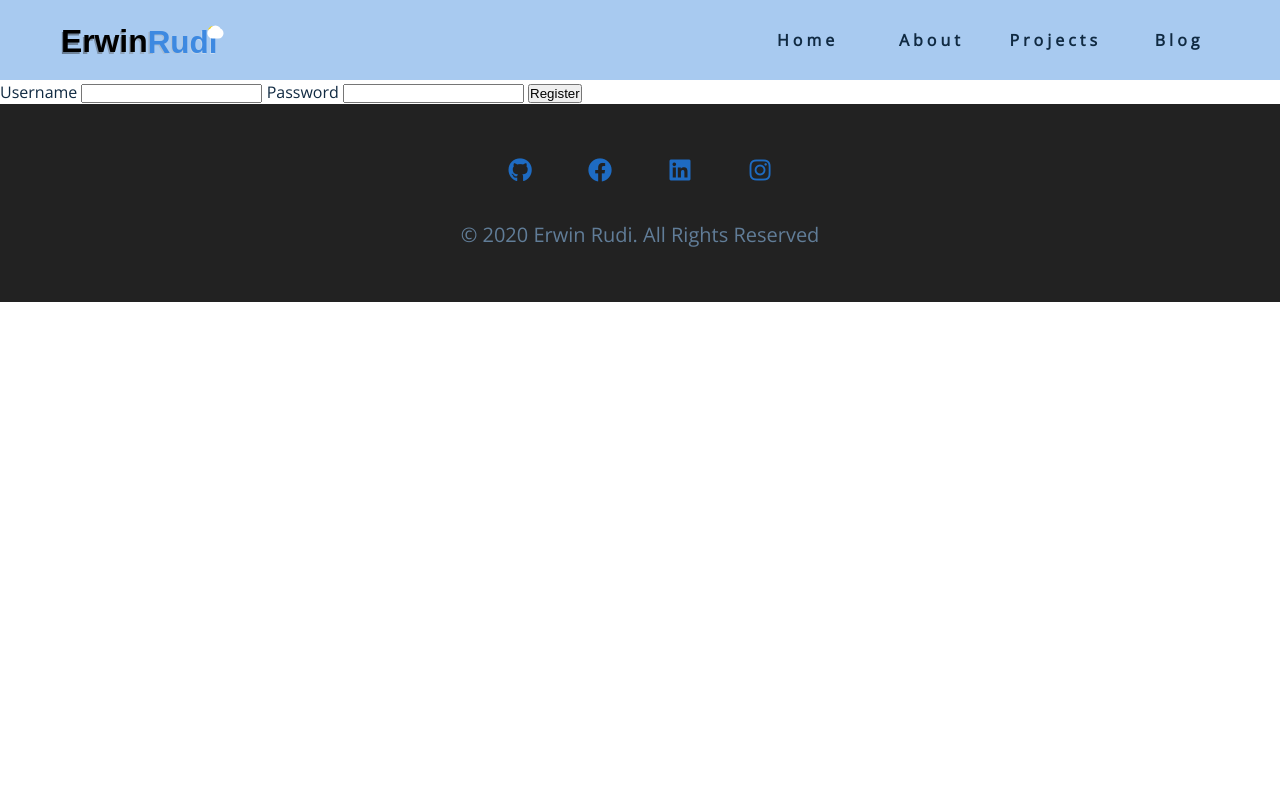
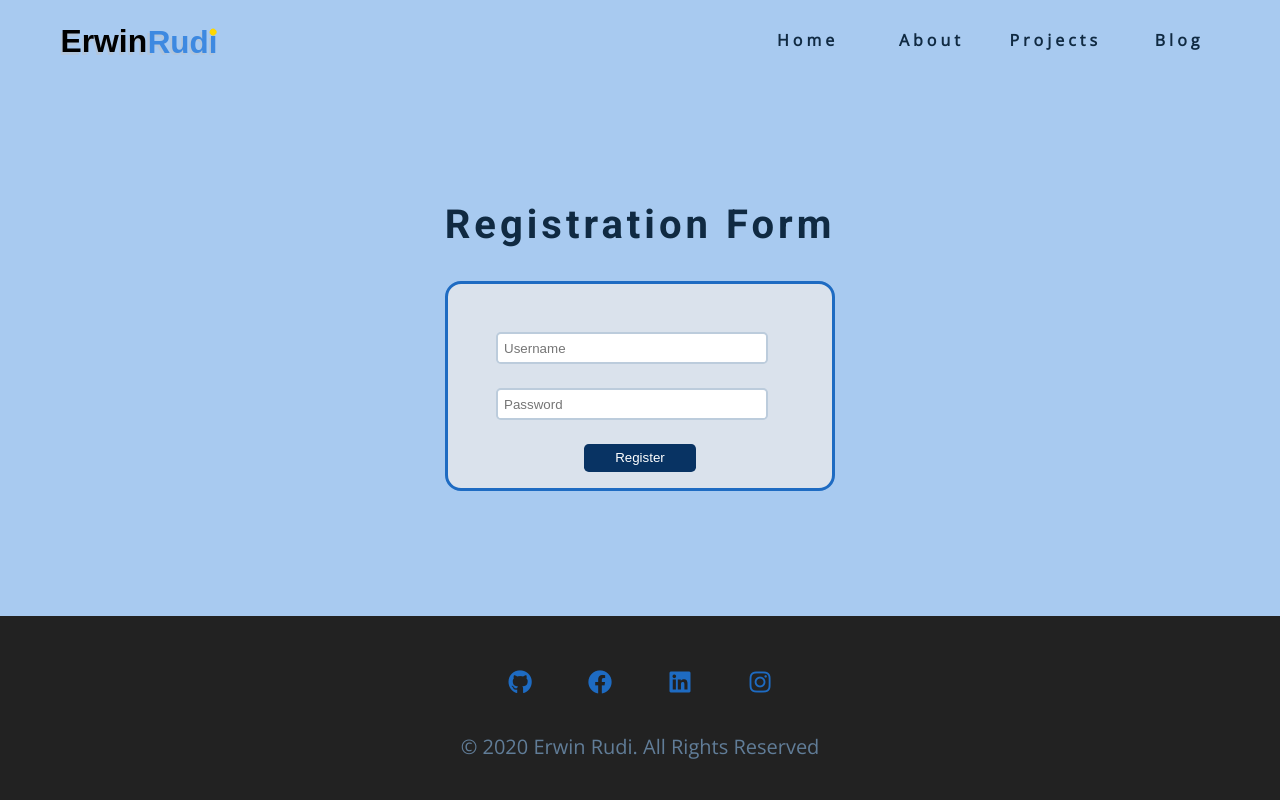
Before and after one commit to solinuck/portfolio, a Flask app: page /auth/register in a window 1280 px wide. Run offline with Flask 2, Linux system fonts and the light colour scheme.

Commit message:
registration form with flashes

```diff
--- a/portfolio_app/static/css/styles.css
+++ b/portfolio_app/static/css/styles.css
@@ -683,6 +683,7 @@ Footer
 ===============
 */
 .footer {
+  height: 11.5rem;
   padding-bottom: 2rem;
   background: #222;
   display: grid;
@@ -705,3 +706,65 @@ Footer
   font-size: 1.25rem;
   text-transform: capitalize;
 }
+
+/*
+===============
+Register Page
+===============
+ */
+.register {
+  /* minus navbar minus footer*/
+  height: calc(100vh - 5rem - 11.5rem);
+  background: var(--clr-primary-10);
+  display: grid;
+  place-items: center;
+}
+
+.form-box {
+  background: var(--clr-grey-9);
+  border: 3px solid var(--clr-primary-5);
+  border-radius: 1rem;
+  padding: 1rem 3rem 1rem 3rem;
+}
+
+.form {
+  display: grid;
+  grid-template-columns: 1fr;
+  grid-row-gap: 1.5rem;
+}
+
+input[type=text] {
+  width: 17rem;
+  padding: 0.4rem;
+  border: 2px solid var(--clr-grey-8);
+  border-radius: 0.3rem;
+  outline: none;
+  transition: var(--transition);
+  color: var(--clr-primary-1);
+}
+
+input[type=text]:focus {
+  border: 2px solid var(--clr-primary-1);
+}
+
+input[type=submit] {
+  width: 7rem;
+  padding: 0.4rem;
+  justify-self: center;
+  background: var(--clr-primary-1);
+  color: white;
+  border: none;
+  border-radius: 0.3rem;
+  outline: none;
+}
+
+.flash {
+  text-align: center;
+  padding-bottom: 0.5rem;
+  color: red;
+  opacity: 0;
+}
+
+.showFlash {
+  opacity: 1;
+}
--- a/portfolio_app/templates/auth/login.html
+++ b/portfolio_app/templates/auth/login.html
@@ -1,4 +1,6 @@
 {% extends "base.html" %}
+
+{% block title %} Register {% endblock%}
 
 {% block content %}
 <div class="admin section">
--- a/portfolio_app/templates/auth/register.html
+++ b/portfolio_app/templates/auth/register.html
@@ -1,11 +1,26 @@
 {% extends "base.html" %}
 
+{% block title %} Register {% endblock%}
+
 {% block content %}
-<form method="post">
-  <label for="username">Username</label>
-  <input name="username" id="username" required>
-  <label for="password">Password</label>
-  <input type="password" name="password" id="password" required>
-  <input type="submit" value="Register">
-</form>
+<!-- Register Form -->
+<div class="register">
+
+  <div class="form">
+    <div class="form-title">
+      <h2>registration form</h2>
+    </div>
+    <div class="form-box">
+      <div class="flash">replace me</div>
+      <form class="form" method="post">
+        <input type="text" name="username" id="username" placeholder="Username">
+        <input type="text" type="password" name="password" id="password"
+          placeholder="Password">
+        <input class="submit-btn" type="submit" value="Register">
+      </form>
+    </div>
+  </div>
+</div>
+
+<!-- End of Register Form -->
 {% endblock %}
--- a/portfolio_app/templates/base.html
+++ b/portfolio_app/templates/base.html
@@ -5,7 +5,7 @@
   <meta charset="UTF-8">
   <meta name="viewport" content="width=device-width, initial-scale=1.0">
   <meta http-equiv="X-UA-Compatible" content="ie=edge">
-  <title>{% block title %} {% endblock %}</title>
+  <title>Blog || {% block title %} {% endblock %}</title>
 
   <link rel="stylesheet" href="{{ url_for('static', filename='css/styles.css')}}">
   <link rel="stylesheet"
@@ -20,7 +20,7 @@
     <div class="nav-center">
       <!-- nav header -->
       <div class="nav-header">
-        <img src="./static/images/logo.svg" class="nav-logo" alt="nav logo">
+        <img src="/static/images/logo.svg" class="nav-logo" alt="nav logo">
         <button class="nav-btn" id="nav-btn">
           <i class="fas fa-bars"></i>
         </button>
@@ -84,9 +84,13 @@
     </div>
   </aside>
   <!-- end of sidebar -->
+
+  <!-- ********************** content ********************** -->
   {% block content %}
 
   {% endblock %}
+  <!-- ******************** end of content ******************** -->
+
 
   <!-- footer -->
   <footer class="footer">
@@ -112,6 +116,24 @@
   <script type="text/javascript" src="{{ url_for('static', filename='js/app.js')}}">
 
   </script>
+  {% with messages = get_flashed_messages() %}
+    {% if messages %}
+        <script type="text/javascript">
+          const messages = {{messages | safe}};
+          const flash_field = document.querySelector(".flash");
+          for (const message of messages) {
+            flash_field.firstChild.textContent = `${message}`;
+          }
+          // flash_field.classList.add("showFlash")
+          flash_field.style.opacity = 1
+          setTimeout(() => {
+            // flash_field.classList.remove("showFlash")
+            flash_field.style.opacity = 0
+          }, 3000)
+
+        </script>
+    {% endif %}
+  {% endwith %}
 </body>
 
 </html>
--- a/portfolio_app/templates/home/home.html
+++ b/portfolio_app/templates/home/home.html
@@ -245,8 +245,4 @@
   </div>
 </div>
 <!--end of  blog -->
-
-
-
-
 {% endblock%}
```
Also changed, not shown: portfolio_app/auth.py (+9 -3 lines), portfolio_app/static/images/logo.svg.
